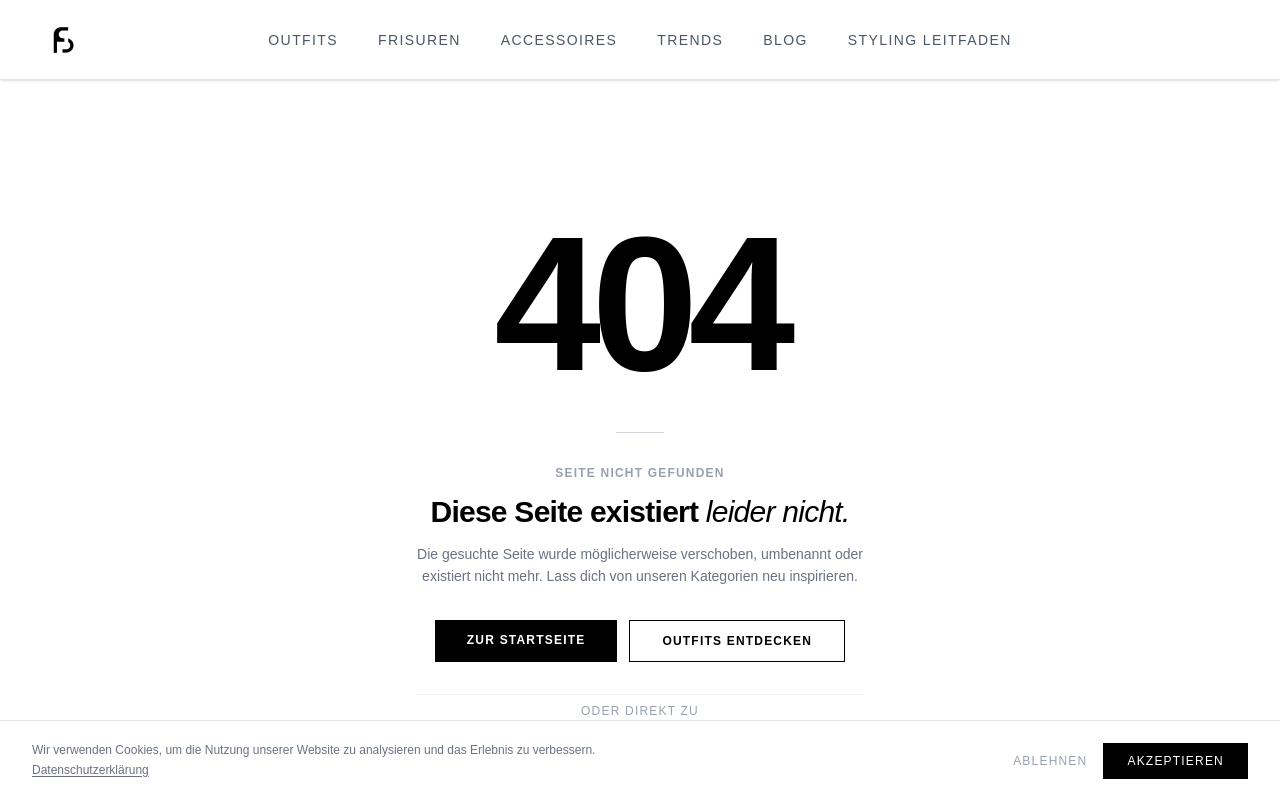
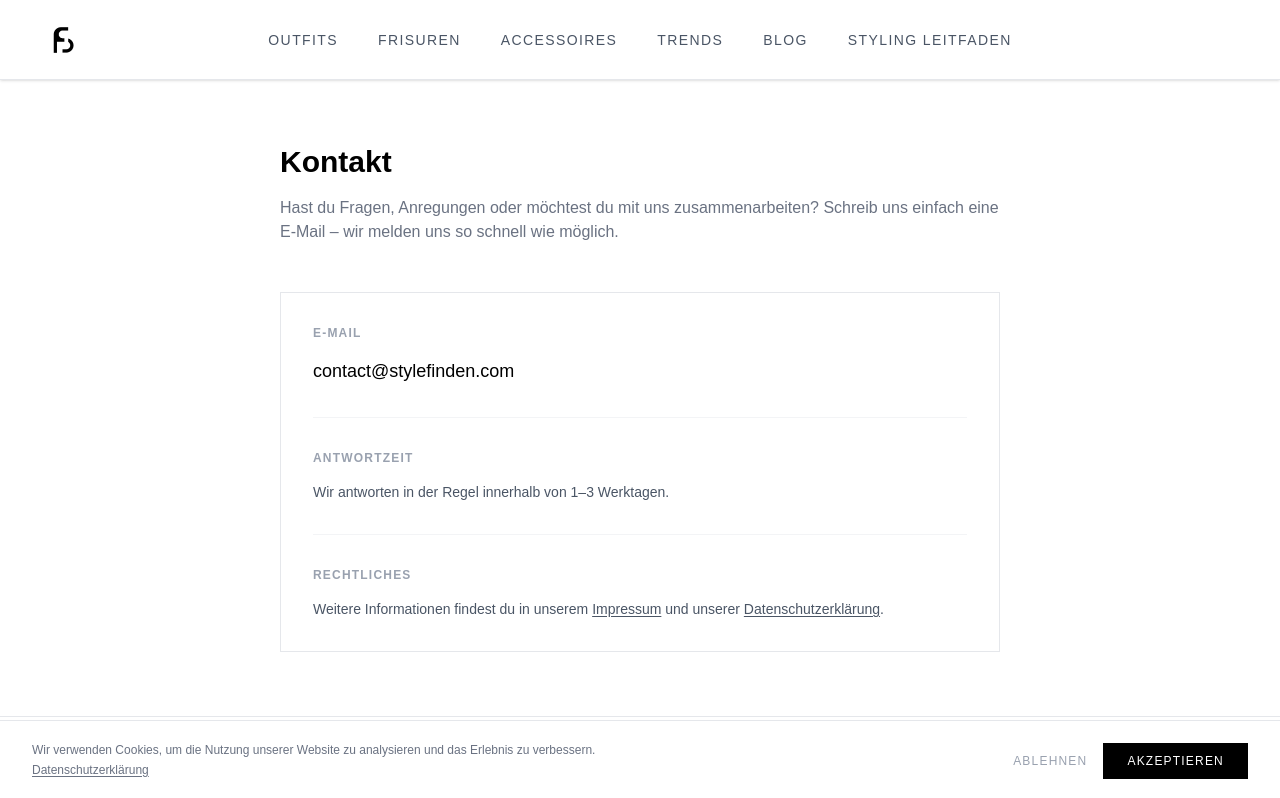
Before and after one commit to qrphy/stylefinden, a Next.js app: page /kontakt in a window 1280 px wide. Before the commit this address had no page. Shown: the top 798 px of the page. Built offline with nearby package versions, Linux system fonts and the light colour scheme.

Commit message:
feat(legal): add contact page.

```diff
--- /dev/null
+++ b/src/app/kontakt/page.tsx
@@ -0,0 +1,56 @@
+import type { Metadata } from "next"
+
+export const metadata: Metadata = {
+  title: "Kontakt",
+  description: "Kontaktiere uns bei Fragen, Anregungen oder Kooperationsanfragen.",
+}
+
+export default function KontaktPage() {
+  return (
+    <main className="max-w-3xl mx-auto px-6 py-16">
+      <h1 className="text-3xl font-bold mb-4">Kontakt</h1>
+      <p className="text-gray-500 mb-12">
+        Hast du Fragen, Anregungen oder möchtest du mit uns zusammenarbeiten?
+        Schreib uns einfach eine E-Mail – wir melden uns so schnell wie möglich.
+      </p>
+
+      <div className="border border-gray-200 p-8">
+        <p className="text-xs tracking-widest uppercase text-gray-400 font-semibold mb-4">
+          E-Mail
+        </p>
+        <a
+          href="mailto:contact@stylefinden.com"
+          className="text-lg font-medium text-black hover:text-gray-600 transition-colors duration-200"
+        >
+          contact@stylefinden.com
+        </a>
+
+        <hr className="border-gray-100 my-8" />
+
+        <p className="text-xs tracking-widest uppercase text-gray-400 font-semibold mb-4">
+          Antwortzeit
+        </p>
+        <p className="text-sm text-gray-600">
+          Wir antworten in der Regel innerhalb von 1–3 Werktagen.
+        </p>
+
+        <hr className="border-gray-100 my-8" />
+
+        <p className="text-xs tracking-widest uppercase text-gray-400 font-semibold mb-4">
+          Rechtliches
+        </p>
+        <p className="text-sm text-gray-600">
+          Weitere Informationen findest du in unserem{" "}
+          <a href="/impressum" className="underline underline-offset-2 hover:text-black transition-colors duration-200">
+            Impressum
+          </a>{" "}
+          und unserer{" "}
+          <a href="/datenschutz" className="underline underline-offset-2 hover:text-black transition-colors duration-200">
+            Datenschutzerklärung
+          </a>
+          .
+        </p>
+      </div>
+    </main>
+  )
+}
```
